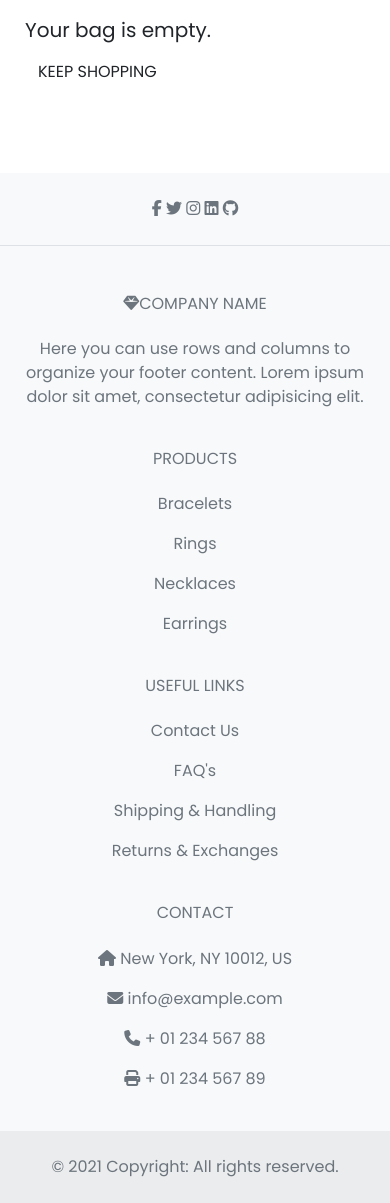
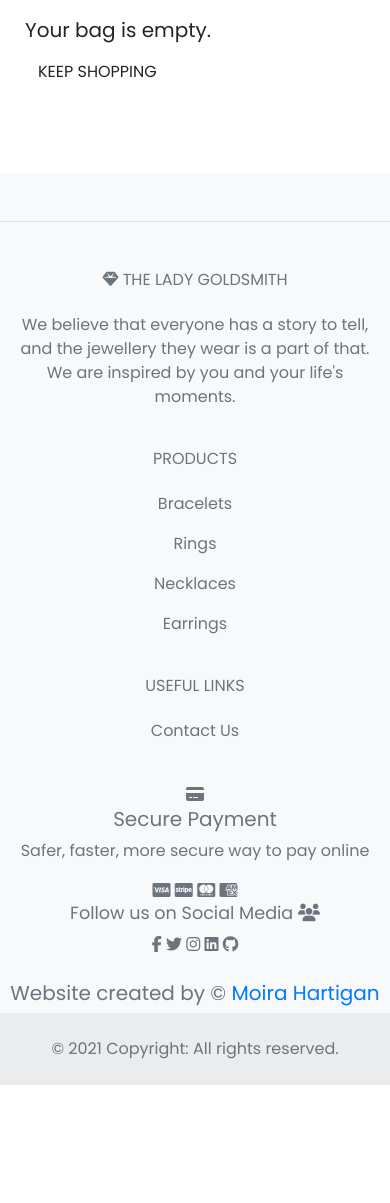
Before and after one commit to moirahartigan/the-lady-goldsmith, a Django app: page /bag/ in a window 390 px wide. Shown: the part 210-1413 px from the top of the page. After the commit the page ends 1295 px from the top, so only its background shows below. Run offline with Django 3.2, Linux system fonts and the light colour scheme; data that the repository does not hold is empty; parts of the project's set-up code (start-up, migrations or seed data) failed here and were passed over; some libraries are stand-ins or nearby versions.

Commit message:
Update footer layout and working links

```diff
--- a/templates/base.html
+++ b/templates/base.html
@@ -192,31 +192,7 @@
     <footer class="text-center text-lg-start bg-light text-muted">
         <!-- Section: Social media -->
         <section class="d-flex justify-content-center justify-content-lg-between p-4 border-bottom">
-            <!-- Left -->
-            <div class="me-5 d-none d-lg-block">
-                <span>Get connected with us on social networks:</span>
-            </div>
-            <!-- Left -->
 
-            <!-- Right -->
-            <div>
-                <a href="" class="me-4 text-reset">
-                    <i class="fab fa-facebook-f"></i>
-                </a>
-                <a href="" class="me-4 text-reset">
-                    <i class="fab fa-twitter"></i>
-                </a>
-                <a href="https://www.instagram.com/?hl=en" class="me-4 text-reset">
-                    <i class="fab fa-instagram"></i>
-                </a>
-                <a href="https://www.linkedin.com" class="me-4 text-reset">
-                    <i class="fab fa-linkedin"></i>
-                </a>
-                <a href="https://github.com/" class="me-4 text-reset">
-                    <i class="fab fa-github"></i>
-                </a>
-            </div>
-            <!-- Right -->
         </section>
         <!-- Section: Social media -->
 
@@ -229,11 +205,10 @@
                     <div class="col-md-3 col-lg-4 col-xl-3 mx-auto mb-4">
                         <!-- Content -->
                         <h6 class="text-uppercase fw-bold mb-4">
-                            <i class="fas fa-gem me-3"></i>Company name
+                            <i class="fas fa-gem me-3"></i> The Lady Goldsmith
                         </h6>
                         <p>
-                            Here you can use rows and columns to organize your footer content. Lorem ipsum
-                            dolor sit amet, consectetur adipisicing elit.
+                            We believe that everyone has a story to tell, and the jewellery they wear is a part of that. We are inspired by you and your life's moments.
                         </p>
                     </div>
                     <!-- Grid column -->
@@ -245,16 +220,16 @@
                             Products
                         </h6>
                         <p>
-                            <a href="#!" class="text-reset">Bracelets</a>
+                            <a href="{% url 'products' %}?category=bracelets" class="text-reset">Bracelets</a>
                         </p>
                         <p>
-                            <a href="#!" class="text-reset">Rings</a>
+                            <a href="{% url 'products' %}?category=rings" class="text-reset">Rings</a>
                         </p>
                         <p>
-                            <a href="#!" class="text-reset">Necklaces</a>
+                            <a href="{% url 'products' %}?category=necklaces" class="text-reset">Necklaces</a>
                         </p>
                         <p>
-                            <a href="#!" class="text-reset">Earrings</a>
+                            <a href="{% url 'products' %}?category=earring" class="text-reset">Earrings</a>
                         </p>
                     </div>
                     <!-- Grid column -->
@@ -266,33 +241,26 @@
                             Useful links
                         </h6>
                         <p>
-                            <a href="#!" class="text-reset">Contact Us</a>
-                        </p>
-                        <p>
-                            <a href="#!" class="text-reset">FAQ's</a>
-                        </p>
-                        <p>
-                            <a href="#!" class="text-reset">Shipping & Handling</a>
-                        </p>
-                        <p>
-                            <a href="#!" class="text-reset">Returns & Exchanges</a>
+                            <a href="{% url 'contact' %}" class="text-reset">Contact Us</a>
                         </p>
                     </div>
                     <!-- Grid column -->
 
                     <!-- Grid column -->
-                    <div class="col-md-4 col-lg-3 col-xl-3 mx-auto mb-md-0 mb-4">
-                        <!-- Links -->
-                        <h6 class="text-uppercase fw-bold mb-4">
-                            Contact
-                        </h6>
-                        <p><i class="fas fa-home me-3"></i> New York, NY 10012, US</p>
-                        <p>
-                            <i class="fas fa-envelope me-3"></i>
-                            info@example.com
-                        </p>
-                        <p><i class="fas fa-phone me-3"></i> + 01 234 567 88</p>
-                        <p><i class="fas fa-print me-3"></i> + 01 234 567 89</p>
+                    <div class="col-lg-3 col-md-6 col-sm-6">
+                        <div class="mb-50 text-center">
+                            <div class="service-icon">
+                                <i class="fas fa-credit-card"></i>
+                            </div>
+                            <h5 class="service-text">Secure Payment</h5>
+                            <p class="service-text">Safer, faster, more secure way to pay online</p>
+                            <div class="service-icon">
+                                <i class="fab fa-cc-visa"></i>
+                                <i class="fab fa-cc-stripe"></i>
+                                <i class="fab fa-cc-mastercard"></i>
+                                <i class="fab fa-cc-amex"></i>
+                            </div>
+                        </div>
                     </div>
                     <!-- Grid column -->
                 </div>
@@ -300,6 +268,36 @@
             </div>
         </section>
         <!-- Section: Links  -->
+
+        <div class="row">
+            <div class="col-sm-6">
+                <h4 class="service-text">Follow us on Social Media <i class="fas fa-users"></i></h4>
+                <div class="pb-4">
+                    <a href="https://www.facebook.com" class="me-4 text-reset">
+                        <i class="fab fa-facebook-f"></i>
+                    </a>
+                    <a href="https://www.twitter.com" class="me-4 text-reset">
+                        <i class="fab fa-twitter"></i>
+                    </a>
+                    <a href="https://www.instagram.com/?hl=en" class="me-4 text-reset">
+                        <i class="fab fa-instagram"></i>
+                    </a>
+                    <a href="https://www.linkedin.com" class="me-4 text-reset">
+                        <i class="fab fa-linkedin"></i>
+                    </a>
+                    <a href="https://github.com/" class="me-4 text-reset">
+                        <i class="fab fa-github"></i>
+                    </a>
+                </div>
+            </div>
+            <div class="col-sm-6">
+                <h5 class="service-text">
+                    Website created by <span>&copy;</span>
+                    <a href="https://www.linkedin.com/in/goran-kuzma/" class="media-links" aria-label="Link to Linkedin" rel="noopener" target="_blank">Moira Hartigan</a>
+                    <span id="year"></span>
+                </h5>
+            </div>
+        </div>
 
         <!-- Copyright -->
         <div class="text-center p-4" style="background-color: rgba(0, 0, 0, 0.05);">
```
